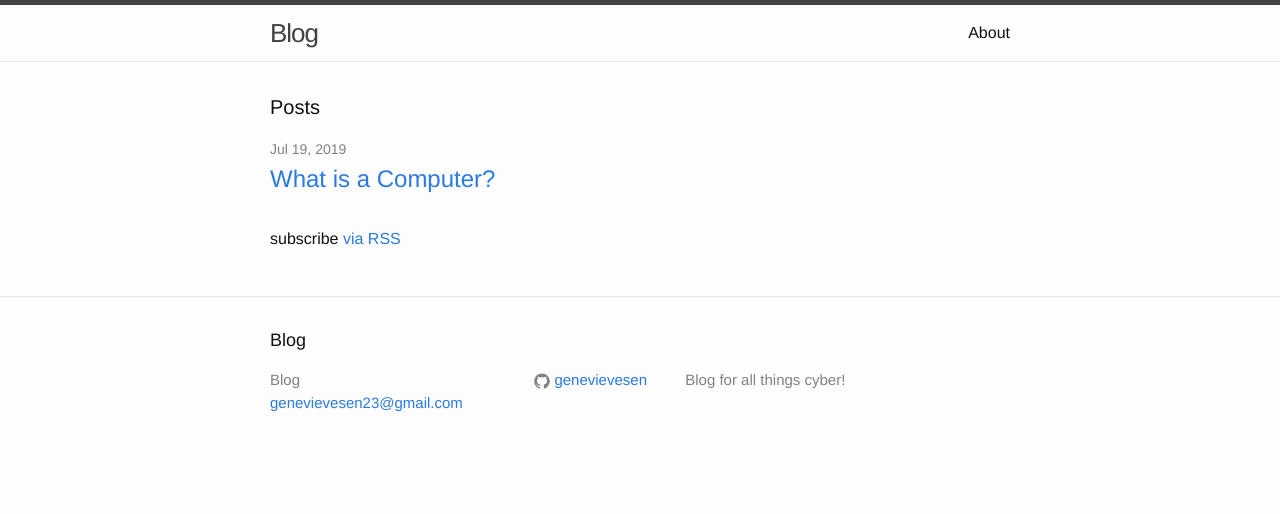
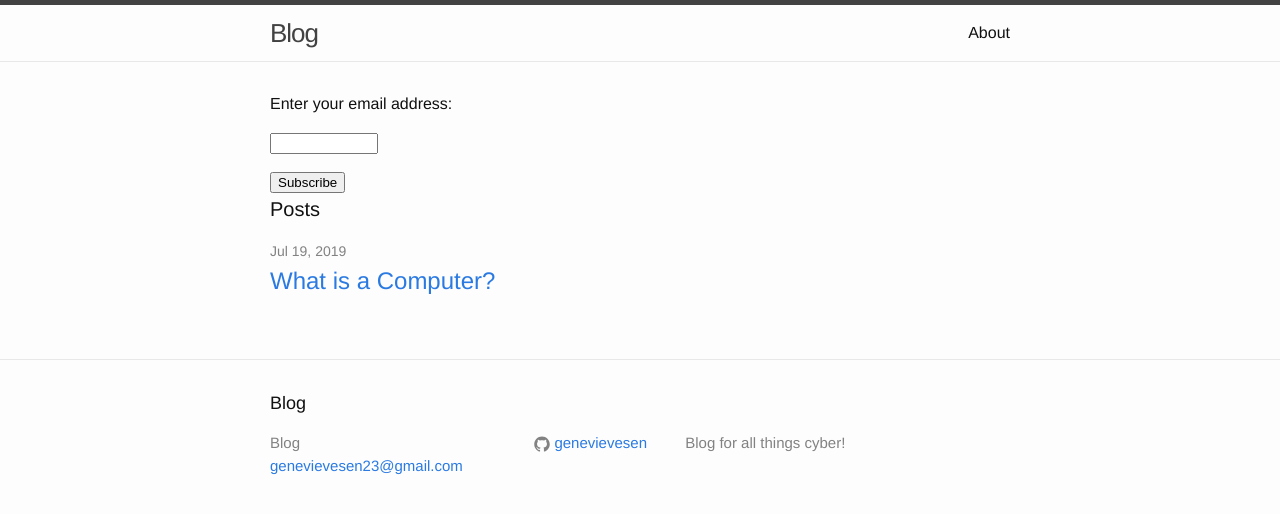
Before and after one commit to genevievesen/genevievesen.github.io, a Jekyll site: the page built from index.html, in a window 1280 px wide. Shown: the top 514 px of the page. Built offline with Jekyll 4.4.1, drawn with Linux system fonts in a browser that asks for light colours.

Commit message:
subscribe!

```diff
--- a/index.html
+++ b/index.html
@@ -3,9 +3,10 @@ layout: default
 ---
 
 <div class="home">
-
+  <form style="center;" action="https://feedburner.google.com/fb/a/mailverify" method="post" target="popupwindow" onsubmit="window.open('https://feedburner.google.com/fb/a/mailverify?uri=github/QqgF', 'popupwindow', 'scrollbars=yes,width=550,height=520');return true"><p>Enter your email address:</p><p>
+    <input type="text" style="width:100px" name="email"/></p><input type="hidden" value="github/QqgF" name="uri"/>
+    <input type="hidden" name="loc" value="en_US"/><input type="submit" value="Subscribe" /></form>
   <h1 class="page-heading">Posts</h1>
-
   <ul class="post-list">
     {% for post in site.posts %}
       <li>
@@ -17,7 +18,4 @@ layout: default
       </li>
     {% endfor %}
   </ul>
-
-  <p class="rss-subscribe">subscribe <a href="{{ "/feed.xml" | prepend: site.baseurl }}">via RSS</a></p>
-
 </div>
```
Also changed, not shown: 4 other files.
